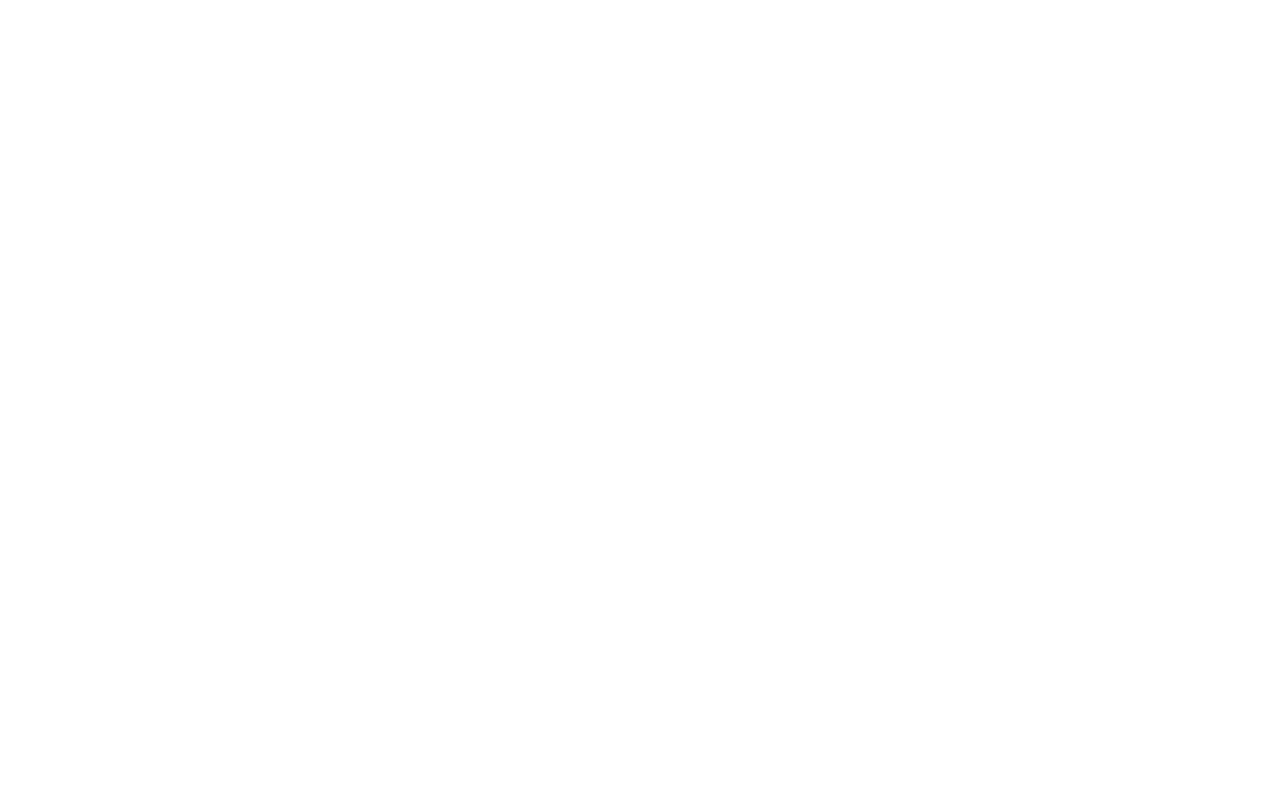
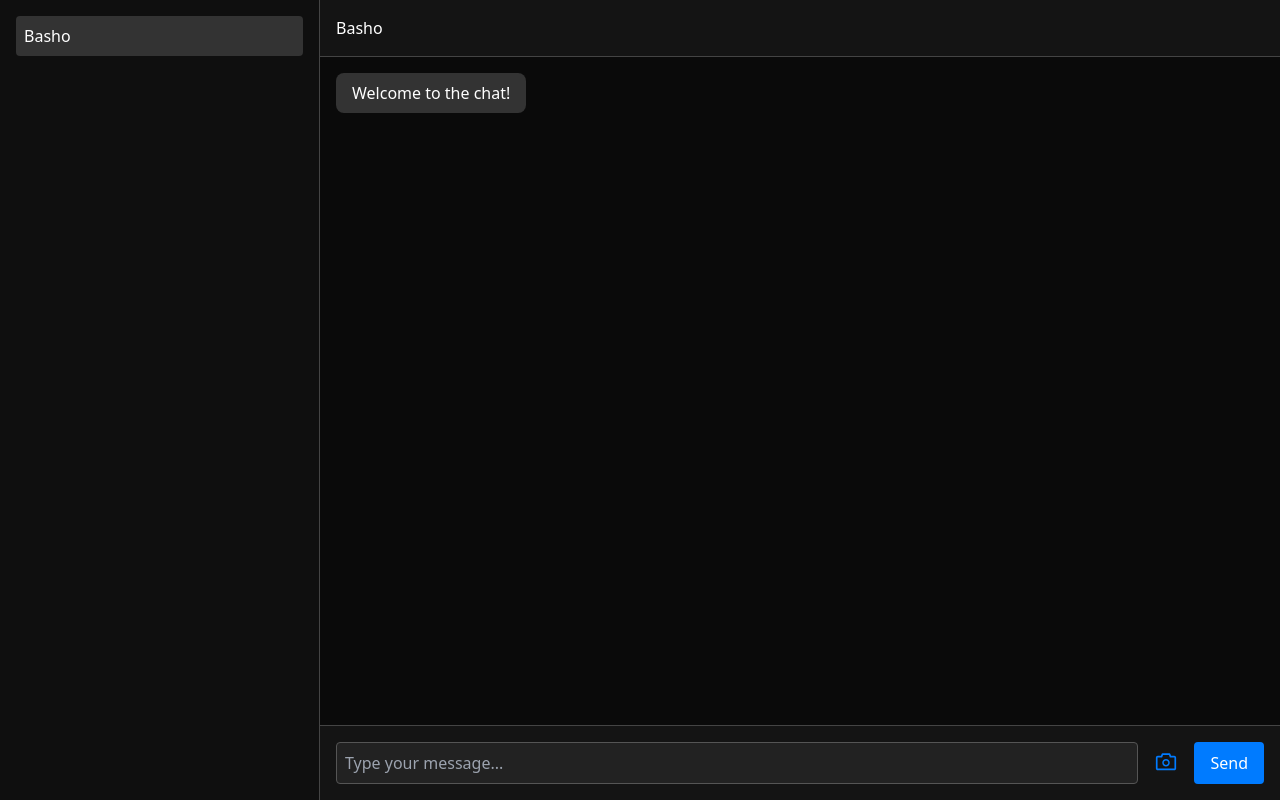
Before and after one commit to devTejaSrinivas/Basho, a React app in the folder frontend/: page /chatpage in a window 1280 px wide. Before the commit this address had no page. Built offline with nearby package versions, Linux system fonts and the light colour scheme; the HTML template or start-up script is replaced by a standard one.

Commit message:
Basic Chat Page setup complete

```diff
--- a/frontend/package.json
+++ b/frontend/package.json
@@ -14,8 +14,10 @@
     "@react-three/fiber": "^9.1.0",
     "axios": "^1.8.2",
     "globe.gl": "^2.41.1",
+    "lucide-react": "^0.479.0",
     "react": "^19.0.0",
     "react-dom": "^19.0.0",
+    "react-icons": "^5.5.0",
     "react-router-dom": "^7.3.0",
     "safe-buffer": "^5.2.1",
     "three": "^0.174.0"
--- a/frontend/pages/ChatPage.jsx
+++ b/frontend/pages/ChatPage.jsx
@@ -1,78 +1,296 @@
-import { useState } from "react";
-import { FaCamera } from "react-icons/fa";
-import styles from "../src/style";
+import React, { useState, useEffect, useRef } from "react";
+import { AiOutlineCamera } from "react-icons/ai"; // Camera icon
+import { BiUpload } from "react-icons/bi"; // Upload icon
 
 const ChatPage = () => {
-  const [messages, setMessages] = useState([]);
-  const [input, setInput] = useState("");
+  const messageContainerRef = useRef(null);
+  const menuRef = useRef(null); // Reference for the menu
+  const [currentMessage, setCurrentMessage] = useState("");
+  const [activeChat, setActiveChat] = useState(1);
+  const [showMenu, setShowMenu] = useState(false);
 
-  const handleSend = () => {
-    if (input.trim()) {
-      setMessages([...messages, { text: input, type: "text" }]);
-      setInput("");
+  const [chats, setChats] = useState([
+    {
+      id: 1,
+      name: "Basho",
+      messages: [
+        {
+          id: 1,
+          text: "Welcome to the chat!",
+          sender: "system",
+        },
+      ],
+    },
+  ]);
+
+  useEffect(() => {
+    if (messageContainerRef.current) {
+      messageContainerRef.current.scrollTop =
+        messageContainerRef.current.scrollHeight;
     }
+  }, [chats]);
+
+  const activeConversation = chats.find((chat) => chat.id === activeChat);
+
+  const handleSendMessage = (e) => {
+    e.preventDefault();
+    if (!currentMessage.trim()) return;
+
+    const newMessage = {
+      id: activeConversation.messages.length + 1,
+      text: currentMessage,
+      sender: "user",
+    };
+
+    setChats((prevChats) =>
+      prevChats.map((chat) =>
+        chat.id === activeChat
+          ? { ...chat, messages: [...chat.messages, newMessage] }
+          : chat
+      )
+    );
+    setCurrentMessage("");
   };
 
-  const handleImageUpload = (event) => {
-    const file = event.target.files[0];
-    if (file) {
-      const reader = new FileReader();
-      reader.onloadend = () => {
-        setMessages([...messages, { text: reader.result, type: "image" }]);
-      };
-      reader.readAsDataURL(file);
-    }
+  const handleCameraAccess = () => {
+    alert(
+      "Accessing the camera to take a live picture is not implemented yet."
+    );
+    setShowMenu(false);
   };
 
+  const handleFileUpload = () => {
+    alert("Uploading a file from the local device is not implemented yet.");
+    setShowMenu(false);
+  };
+
+  // Close menu when clicking outside
+  useEffect(() => {
+    const handleClickOutside = (event) => {
+      if (menuRef.current && !menuRef.current.contains(event.target)) {
+        setShowMenu(false);
+      }
+    };
+    document.addEventListener("mousedown", handleClickOutside);
+    return () => {
+      document.removeEventListener("mousedown", handleClickOutside);
+    };
+  }, []);
+
   return (
-    <div className="bg-primary min-h-screen flex flex-col items-center justify-center p-6">
-      <div className="w-full max-w-2xl bg-gray-900 p-6 rounded-lg shadow-lg flex flex-col">
-        <div className="flex-1 overflow-y-auto h-96 p-4 space-y-4">
-          {messages.map((msg, index) => (
+    <div
+      className="chat-container bg-primary"
+      style={{
+        display: "flex",
+        height: "100vh",
+        color: "#e0e0e0", // Complementary font color for dark background
+      }}
+    >
+      {/* Sidebar */}
+      <div
+        className="sidebar"
+        style={{
+          width: "25%",
+          background: "rgb(15, 15, 15)",
+          borderRight: "1px solid #444",
+          padding: "1rem",
+          color: "#fff",
+        }}
+      >
+        {chats.map((chat) => (
+          <div
+            key={chat.id}
+            onClick={() => setActiveChat(chat.id)}
+            style={{
+              padding: "0.5rem",
+              marginBottom: "0.5rem",
+              cursor: "pointer",
+              background: activeChat === chat.id ? "#333" : "transparent",
+              borderRadius: "4px",
+              color: activeChat === chat.id ? "#fff" : "#ccc",
+            }}
+          >
+            {chat.name}
+          </div>
+        ))}
+      </div>
+
+      {/* Chat Content */}
+      <div
+        className="chat-content"
+        style={{ flex: 1, display: "flex", flexDirection: "column" }}
+      >
+        {/* Chat Header */}
+        <div
+          className="chat-header"
+          style={{
+            padding: "1rem",
+            borderBottom: "1px solid #444",
+            background: "rgb(20, 20, 20)",
+            color: "#fff",
+          }}
+        >
+          <h3>{activeConversation.name}</h3>
+        </div>
+
+        {/* Chat Messages */}
+        <div
+          ref={messageContainerRef}
+          className="chat-messages"
+          style={{
+            flex: 1,
+            padding: "1rem",
+            overflowY: "auto",
+            background: "rgb(10, 10, 10)",
+            color: "#e0e0e0",
+          }}
+        >
+          {activeConversation.messages.map((message) => (
             <div
-              key={index}
-              className={`p-3 rounded-lg max-w-xs ${
-                msg.type === "text" ? "bg-gray-800 text-white" : ""
-              }`}
+              key={message.id}
+              style={{
+                textAlign: message.sender === "user" ? "right" : "left",
+                marginBottom: "0.5rem",
+              }}
             >
-              {msg.type === "image" ? (
-                <img
-                  src={msg.text}
-                  alt="Uploaded"
-                  className="w-40 h-40 rounded-lg"
-                />
-              ) : (
-                msg.text
-              )}
+              <div
+                style={{
+                  display: "inline-block",
+                  padding: "0.5rem 1rem",
+                  background:
+                    message.sender === "user" ? "rgb(0, 120, 215)" : "#333",
+                  color: "#fff",
+                  borderRadius: "8px",
+                }}
+              >
+                {message.text}
+              </div>
             </div>
           ))}
         </div>
-        <div className="flex items-center gap-2 mt-4">
-          <label htmlFor="imageUpload" className="cursor-pointer text-white">
-            <FaCamera size={24} />
-          </label>
-          <input
-            type="file"
-            id="imageUpload"
-            accept="image/*"
-            className="hidden"
-            onChange={handleImageUpload}
-          />
+
+        {/* Chat Input */}
+        <form
+          onSubmit={handleSendMessage}
+          style={{
+            display: "flex",
+            padding: "1rem",
+            borderTop: "1px solid #444",
+            background: "rgb(20, 20, 20)",
+            position: "relative",
+            color: "#fff",
+          }}
+        >
           <input
             type="text"
-            className="flex-1 p-2 rounded-lg bg-gray-800 text-white"
-            placeholder="Type a message..."
-            value={input}
-            onChange={(e) => setInput(e.target.value)}
-            onKeyPress={(e) => e.key === "Enter" && handleSend()}
+            value={currentMessage}
+            onChange={(e) => setCurrentMessage(e.target.value)}
+            placeholder="Type your message..."
+            style={{
+              flex: 1,
+              padding: "0.5rem",
+              border: "1px solid #555",
+              borderRadius: "4px",
+              marginRight: "0.5rem",
+              background: "#222",
+              color: "#e0e0e0",
+            }}
           />
+
+          {/* Camera Icon */}
+          <div style={{ position: "relative" }}>
+            <button
+              type="button"
+              onClick={() => setShowMenu((prev) => !prev)}
+              style={{
+                padding: "0.5rem",
+                background: "transparent",
+                border: "none",
+                borderRadius: "50%",
+                marginRight: "0.5rem",
+                cursor: "pointer",
+              }}
+            >
+              <AiOutlineCamera size={24} color="#007bff" />
+            </button>
+
+            {/* Camera Menu */}
+            {showMenu && (
+              <div
+                ref={menuRef}
+                style={{
+                  position: "absolute",
+                  top: "-6rem",
+                  left: "-3rem", // Adjusted further to the left
+                  background: "#222",
+                  border: "1px solid #555",
+                  borderRadius: "4px",
+                  boxShadow: "0 2px 5px rgba(0,0,0,0.2)",
+                  zIndex: 10,
+                  padding: "0.5rem",
+                  color: "#e0e0e0",
+                }}
+              >
+                <button
+                  type="button"
+                  onClick={handleCameraAccess}
+                  style={{
+                    display: "flex",
+                    alignItems: "center",
+                    padding: "0.5rem 0",
+                    border: "none",
+                    background: "transparent",
+                    cursor: "pointer",
+                    width: "100%",
+                    textAlign: "left",
+                    color: "#fff",
+                  }}
+                >
+                  <AiOutlineCamera
+                    size={24} // Increased size for better visibility
+                    style={{ marginRight: "0.5rem", color: "#007bff" }} // Ensured icon is in color
+                  />
+                  Camera
+                </button>
+                <button
+                  type="button"
+                  onClick={handleFileUpload}
+                  style={{
+                    display: "flex",
+                    alignItems: "center",
+                    padding: "0.5rem 0",
+                    border: "none",
+                    background: "transparent",
+                    cursor: "pointer",
+                    width: "100%",
+                    textAlign: "left",
+                    color: "#fff",
+                  }}
+                >
+                  <BiUpload
+                    size={24} // Increased size for better visibility
+                    style={{ marginRight: "0.5rem", color: "#007bff" }} // Ensured icon is in color
+                  />
+                  Upload an image
+                </button>
+              </div>
+            )}
+          </div>
+
           <button
-            className="bg-blue-600 px-4 py-2 rounded-lg text-white"
-            onClick={handleSend}
+            type="submit"
+            style={{
+              padding: "0.5rem 1rem",
+              background: "#007bff",
+              color: "#fff",
+              border: "none",
+              borderRadius: "4px",
+              cursor: "pointer",
+            }}
           >
             Send
           </button>
-        </div>
+        </form>
       </div>
     </div>
   );
--- a/frontend/src/App.jsx
+++ b/frontend/src/App.jsx
@@ -1,12 +1,14 @@
 import { BrowserRouter as Router, Routes, Route } from "react-router-dom";
 import LandingPage from "../pages/LandingPage";
 import TestChat from "../pages/TestChat";
+import ChatPage from "../pages/ChatPage";
 const App = () => {
   return (
     <Router>
       <Routes>
         <Route path="/" element={<LandingPage />} />
         <Route path="/testchat" element={<TestChat />} />
+        <Route path="/chatpage" element={<ChatPage />} />
       </Routes>
     </Router>
   );
```
Also changed, not shown: 1 other file (tests, documents, lock files or other folders).
